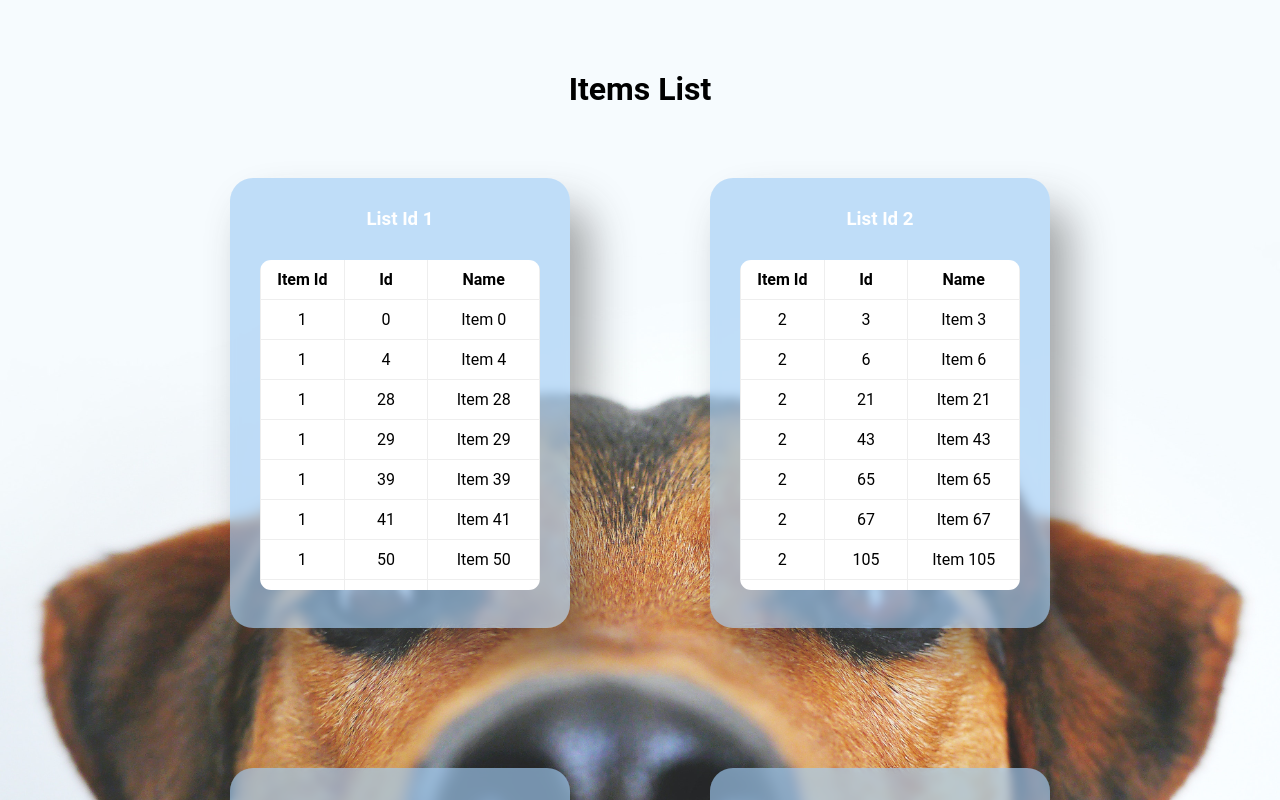
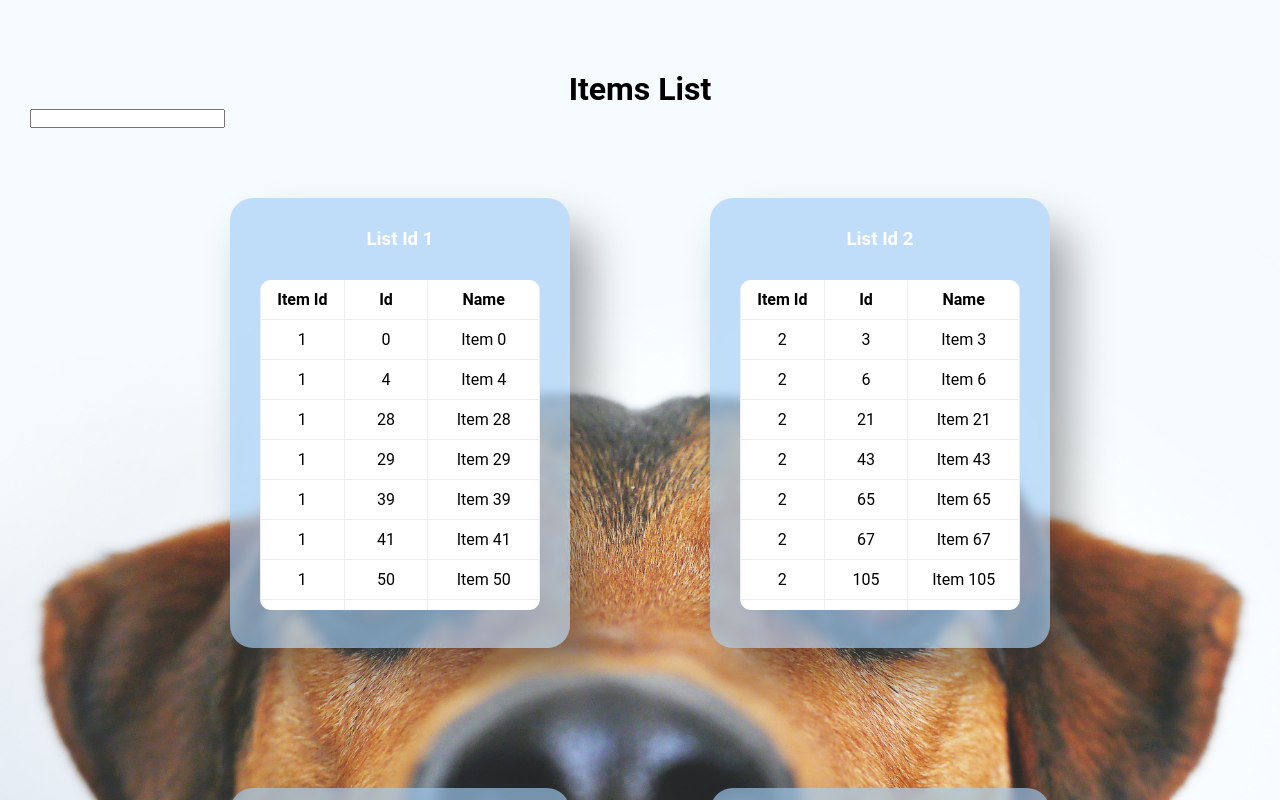
Before and after one commit to arredondop03/fetch, a React (Create React App) app: page / in a window 1280 px wide. Shown: the top 800 px of the page. Built offline with nearby package versions, Linux system fonts and the light colour scheme.

Commit message:
Search bar complete

```diff
--- a/src/App.js
+++ b/src/App.js
@@ -7,6 +7,8 @@ import './App.css';
 const App = () => {
   let [isLoading, setIsLoading] = useState(false);
   let [items, setItems] = useState({});
+  let [name, setNames] = useState('');
+  let [defaultItems, setDefaultItems] = useState('');
   let groupedItems = {};
 
   useEffect(() => {
@@ -16,6 +18,7 @@ const App = () => {
         groupItems(response.data);
         sortLists();
         setItems(groupedItems);
+        setDefaultItems(groupedItems);
         setIsLoading(false);
       })
       .catch((error) => console.log(error))
@@ -43,6 +46,16 @@ const App = () => {
     }
   };
 
+  let searchName = (event) => {
+    setNames(event.target.value);
+    let filteredList = {};
+
+    for (const key in defaultItems) {
+        filteredList[key] = defaultItems[key].filter((item) => item.name.includes(event.target.value));
+    };
+    setItems(filteredList);
+  };
+
   return (
     <div className="app">
       {
@@ -51,6 +64,10 @@ const App = () => {
           (
             <div>
               <h1 className="header">Items List</h1>
+              <input
+                value={name}
+                onChange={searchName}
+              />
               <Lists lists={items} />
             </div>
           )
--- a/src/components/Lists/Lists.jsx
+++ b/src/components/Lists/Lists.jsx
@@ -7,7 +7,9 @@ const Lists = ({lists}) => {
   return (
     <div className="lists-container">
      {Object.keys(lists).map(function(key) {
-        return <List key={key} list={lists[key]}/>
+       if(lists[key].length > 0){
+         return <List key={key} list={lists[key]}/>
+       }
       })}
     </div>
   );
```
Also changed, not shown: 1 other file (tests, documents, lock files or other folders).
